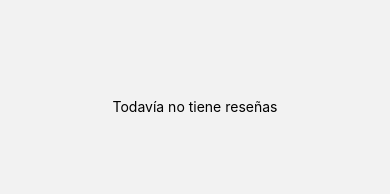
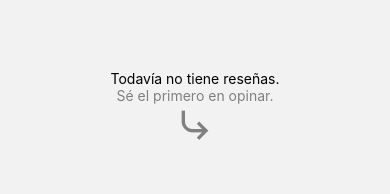
Before and after one commit to ruboo23/PROP, a React Native app: screen /Feeds in a window 390 px wide. Shown: the part 538-732 px from the top of the page. Built offline with nearby package versions, Linux system fonts and the light colour scheme.

Commit message:
No hay reseñas

```diff
--- a/src/components/ComercioReseñas.tsx
+++ b/src/components/ComercioReseñas.tsx
@@ -1,14 +1,16 @@
 import { AccessibilityInfo, Button, StyleSheet, Text, View, Image } from 'react-native';
 import { NavigationContainer, useScrollToTop } from '@react-navigation/native';
 import { useEffect, useState } from 'react';
-import IconO from 'react-native-vector-icons/MaterialIcons';
+import Icon from 'react-native-vector-icons/MaterialCommunityIcons';
 
 
 export default function ComercioReseñas() {
 
   return (
     <View style={styles.screenContainer}>
-      <Text>Todavía no tiene reseñas</Text>
+      <Text>Todavía no tiene reseñas.</Text>
+      <Text style={styles.subtitle}>Sé el primero en opinar.</Text>
+      <Icon name='arrow-right-bottom' color={'grey'} size={40}></Icon>
     </View>
   );
 }
@@ -21,7 +23,9 @@ const styles = StyleSheet.create({
     marginBottom: 10,
     height: 200,
     backgroundColor: 'black'
-
+  },
+  subtitle: {
+    color: 'grey'
   },
   screenContainer: {
     flex: 1,
```
